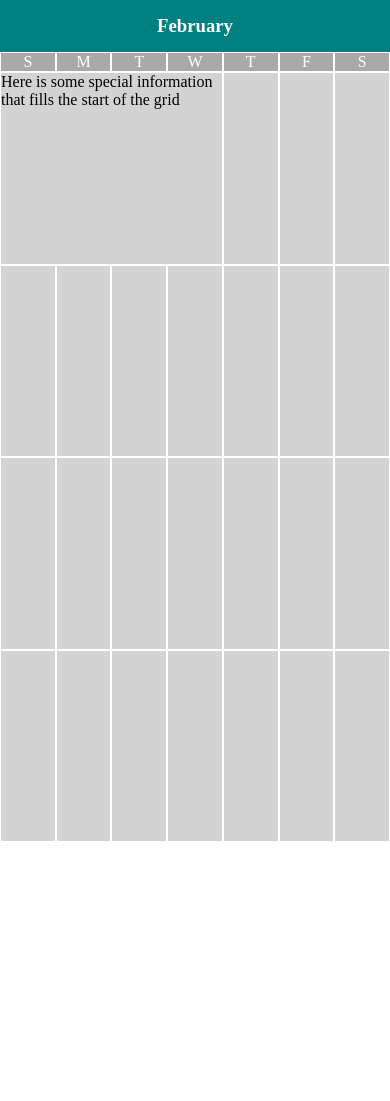
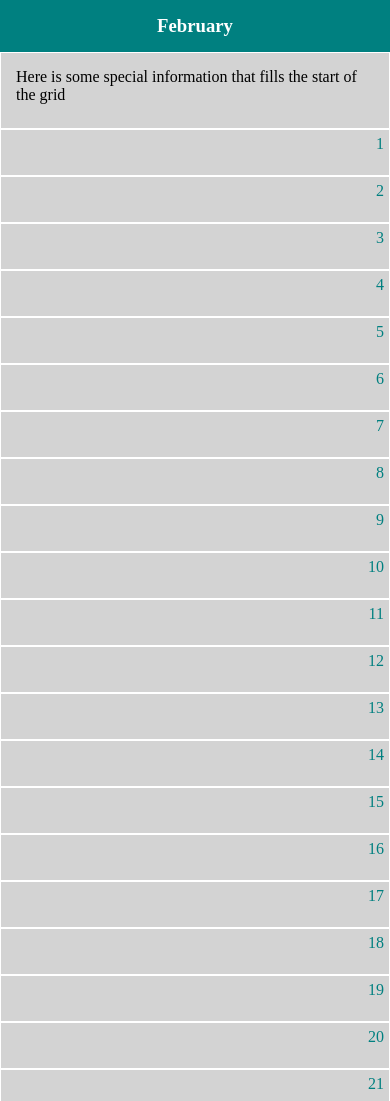
Before and after one commit to RichPitul/calendar-css-grid, a plain HTML site: page index.html in a window 390 px wide. Shown: the top 1101 px of the page. Before the commit the page ends 844 px from the top, so only its background shows below. Drawn offline with Linux system fonts and the light colour scheme.

Commit message:
Playing with switch to flex for mobile

```diff
--- a/css/calendar-grid.scss
+++ b/css/calendar-grid.scss
@@ -2,8 +2,8 @@ body {
     margin:0;
 }
 .calendar {
+    width:100vw;
     height:100vh;
-    width:100vw;
     display:flex;
     flex-direction: column;
 
@@ -34,21 +34,46 @@ body {
         flex-grow:1;
         display:grid;
         grid-template-columns: repeat(7, 1fr);
-        grid-template-rows: 1fr 1fr 1fr 1fr;
+        grid-template-rows: repeat(5, 1fr);
         div {
             background:lightgrey;
             border:1px solid white;
             grid-column: auto / auto;
             grid-row: auto / auto;
             margin:0;
-            padding: 0;
+            position:relative;
+            .day {
+                color:teal;
+                font-size:1em;
+                position: absolute;
+                top:0;
+                right:0;
+                padding:5px;
+            }
             &.first-day-of-month {
                 grid-column:5;
             }
             &.fill-start {
                 grid-column-start: 1;
                 grid-column-end: 5;
+                padding:15px;
             }
         }
     }
 }
+@media only screen and (max-width: 600px) {
+    .calendar {
+        height:auto;
+        width:100%;
+        .days {
+            display:none;
+        }
+        .month {
+            display: flex;
+            flex-direction: column;
+            div {
+                min-height:45px;
+            }
+        }
+    }
+  }
--- a/index.html
+++ b/index.html
@@ -21,34 +21,37 @@
         </div>
         <div class="month">
             <div class="fill-start">Here is some special information that fills the start of the grid</div>
-            <div class='first-day-of-month'></div>
-            <div></div>
-            <div></div>
-            <div></div>
-            <div></div>
-            <div></div>
-            <div></div>
-            <div></div>
-            <div></div>
-            <div></div>
-            <div></div>
-            <div></div>
-            <div></div>
-            <div></div>
-            <div></div>
-            <div></div>
-            <div></div>
-            <div></div>
-            <div></div>
-            <div></div>
-            <div></div>
-            <div></div>
-            <div></div>
-            <div></div>
-            <div></div>
-            <div></div>
-            <div></div>
-            <div></div>
+            <div class='first-day-of-month'><span class="day">1</span></div>
+            <div><span class="day">2</span></div>
+            <div><span class="day">3</span></div>
+            <div><span class="day">4</span></div>
+            <div><span class="day">5</span></div>
+            <div><span class="day">6</span></div>
+            <div><span class="day">7</span></div>
+            <div><span class="day">8</span></div>
+            <div><span class="day">9</span></div>
+            <div><span class="day">10</span></div>
+            <div><span class="day">11</span></div>
+            <div><span class="day">12</span></div>
+            <div><span class="day">13</span></div>
+            <div><span class="day">14</span></div>
+            <div><span class="day">15</span></div>
+            <div><span class="day">16</span></div>
+            <div><span class="day">17</span></div>
+            <div><span class="day">18</span></div>
+            <div><span class="day">19</span></div>
+            <div><span class="day">20</span></div>
+            <div><span class="day">21</span></div>
+            <div><span class="day">22</span></div>
+            <div><span class="day">23</span></div>
+            <div><span class="day">24</span></div>
+            <div><span class="day">25</span></div>
+            <div><span class="day">26</span></div>
+            <div><span class="day">27</span></div>
+            <div><span class="day">28</span></div>
+            <div><span class="day">29</span></div>
+            <div><span class="day">30</span></div>
+            <div><span class="day">31</span></div>
         </div>
     </div>
 </body>
```
Also changed, not shown: css/calendar-grid.css, 1 other file.
